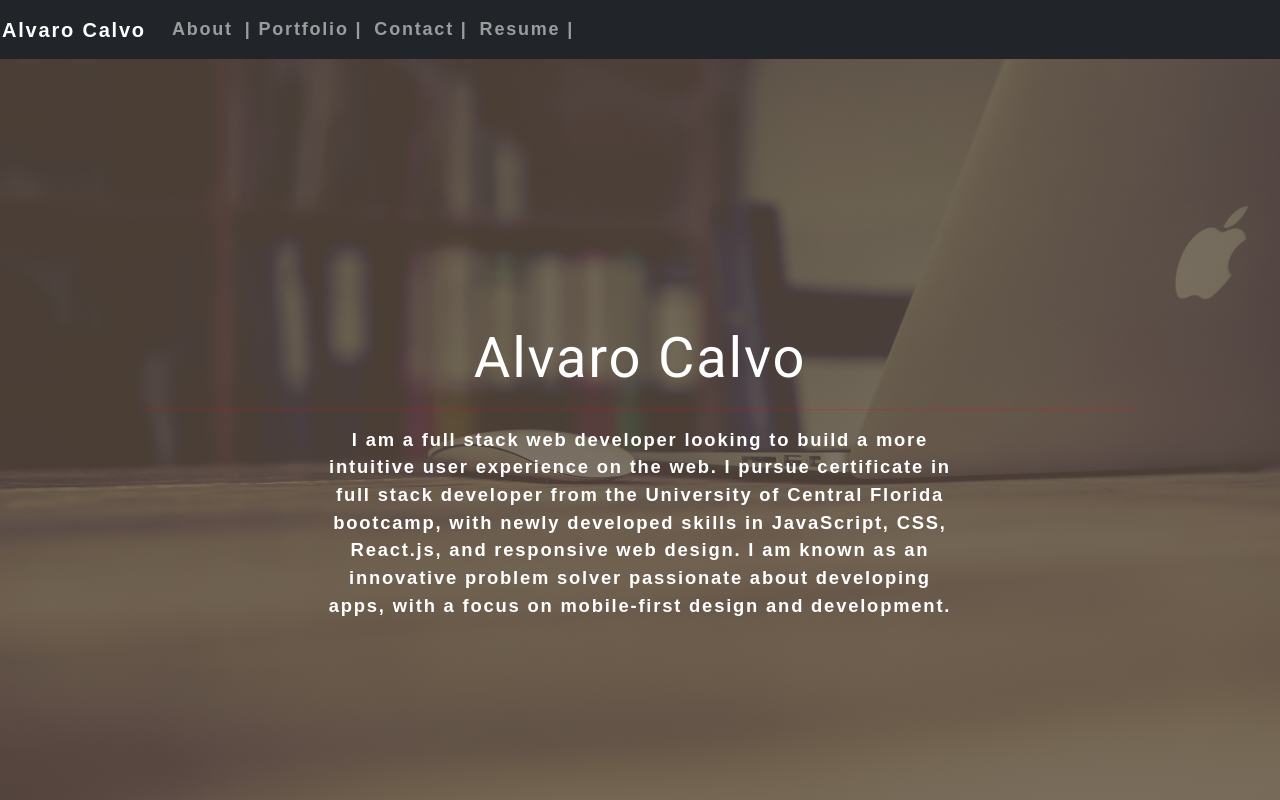
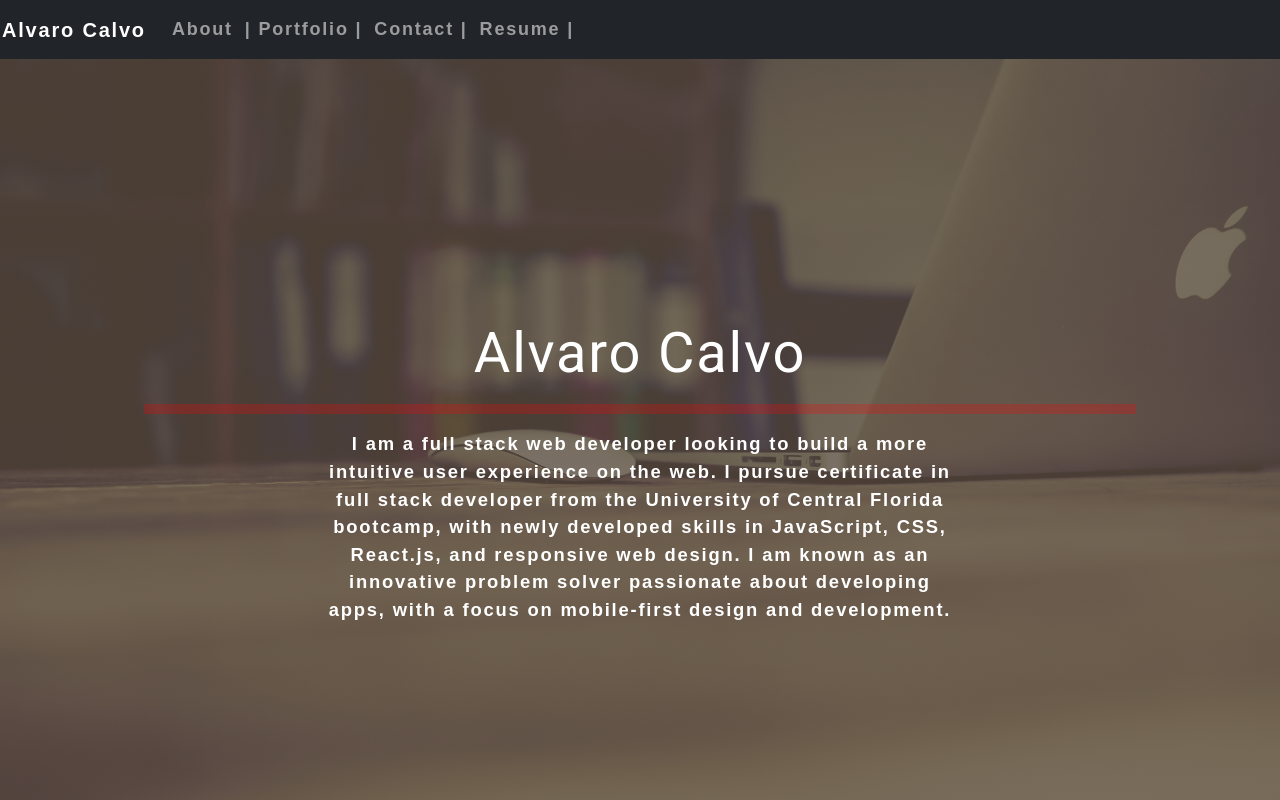
Before and after one commit to acmcalvo/acm-portfolio-react-new, a React (Create React App) app: page /about#/Main in a window 1280 px wide. Shown: the top 800 px of the page. Built offline with nearby package versions, Linux system fonts and the light colour scheme; a web font is replaced by a local one.

Commit message:
update separator

```diff
--- a/src/components/main/mains.css
+++ b/src/components/main/mains.css
@@ -41,7 +41,7 @@ p {
 }
 
 .separator {
-  height: 40px;
+  height: 10px !important;
   background-color: red;
   border: none;
 }
```
